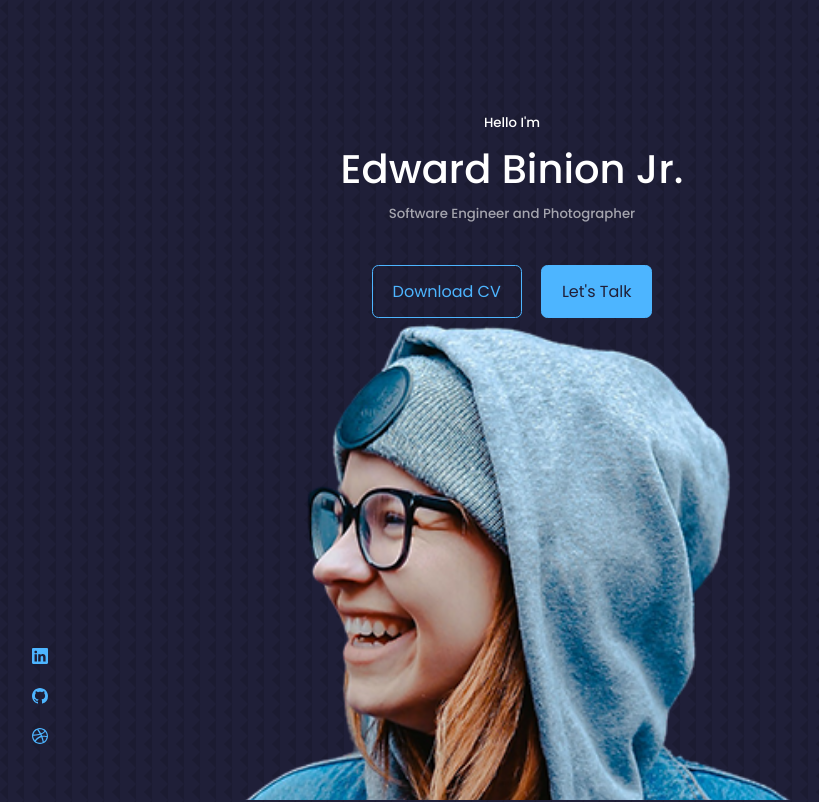
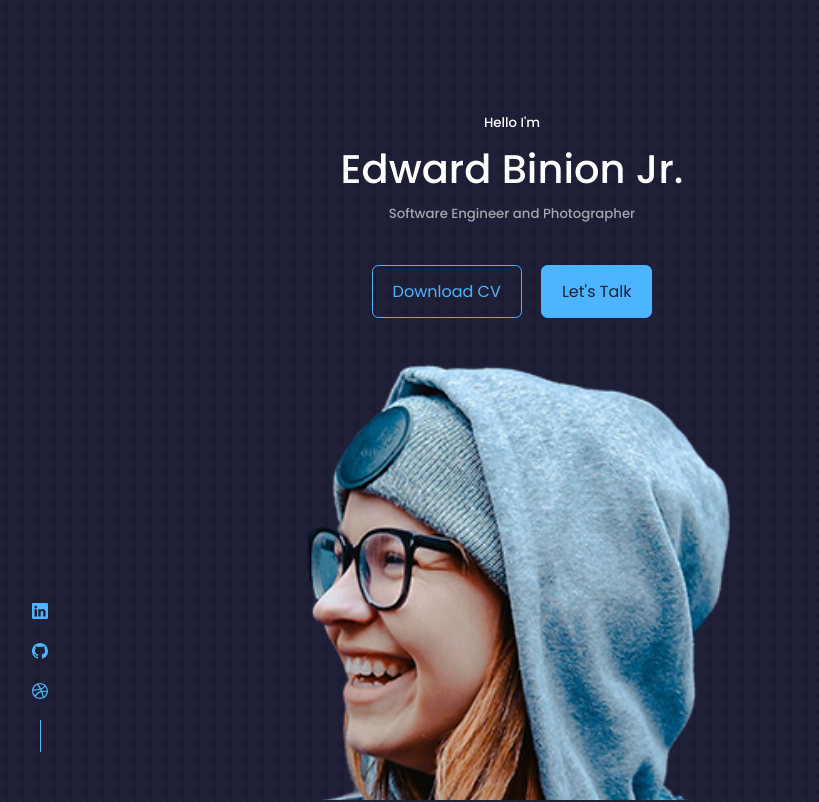
Before and after one commit to eddie1397/React-Portfolio, a React (Create React App) app: page / in a window 1280 px wide. Shown: the top 802 px of the page, without its empty margins (128-947 px from the left). Built offline with nearby package versions, Linux system fonts and the light colour scheme.

Commit message:
final work commit

```diff
--- a/src/components/header/header.css
+++ b/src/components/header/header.css
@@ -18,7 +18,7 @@ header {
     display: flex;
     gap: 1.2rem;
     justify-content: center;
-    /* margin-bottom: 2.5rem; */
+    margin-bottom: 2.5rem;
 }
 
 /* +++++++++++++++++++++++  HEADER SOCIAL ICONS   +++++++++++++++++++++++ */
@@ -32,3 +32,10 @@ header {
     left: 0;
     bottom: 3rem;
 }
+
+.header__socials::after {
+    content: '';
+    width: 1px;
+    height: 2rem;
+    background: var(--color-primary);
+}
```
